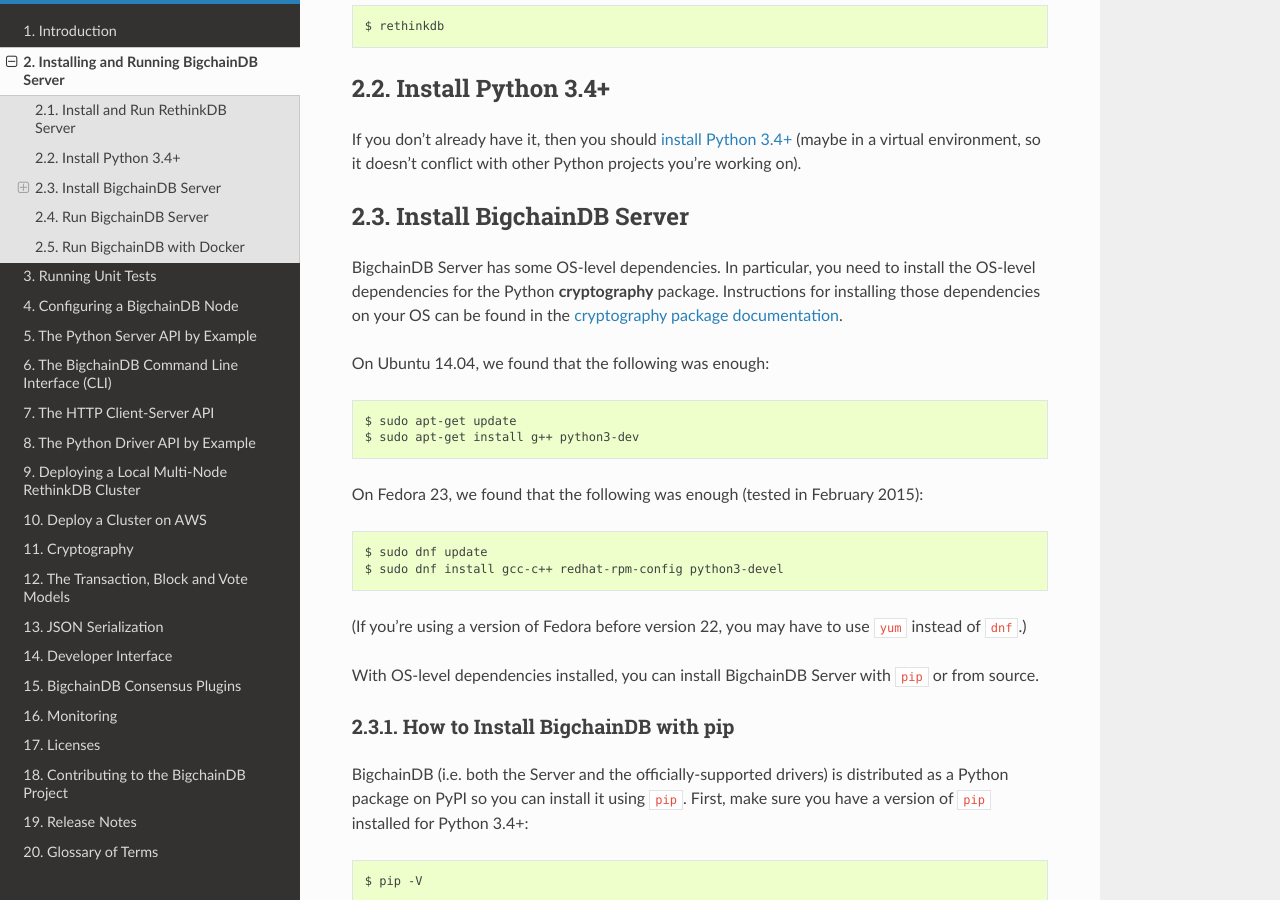
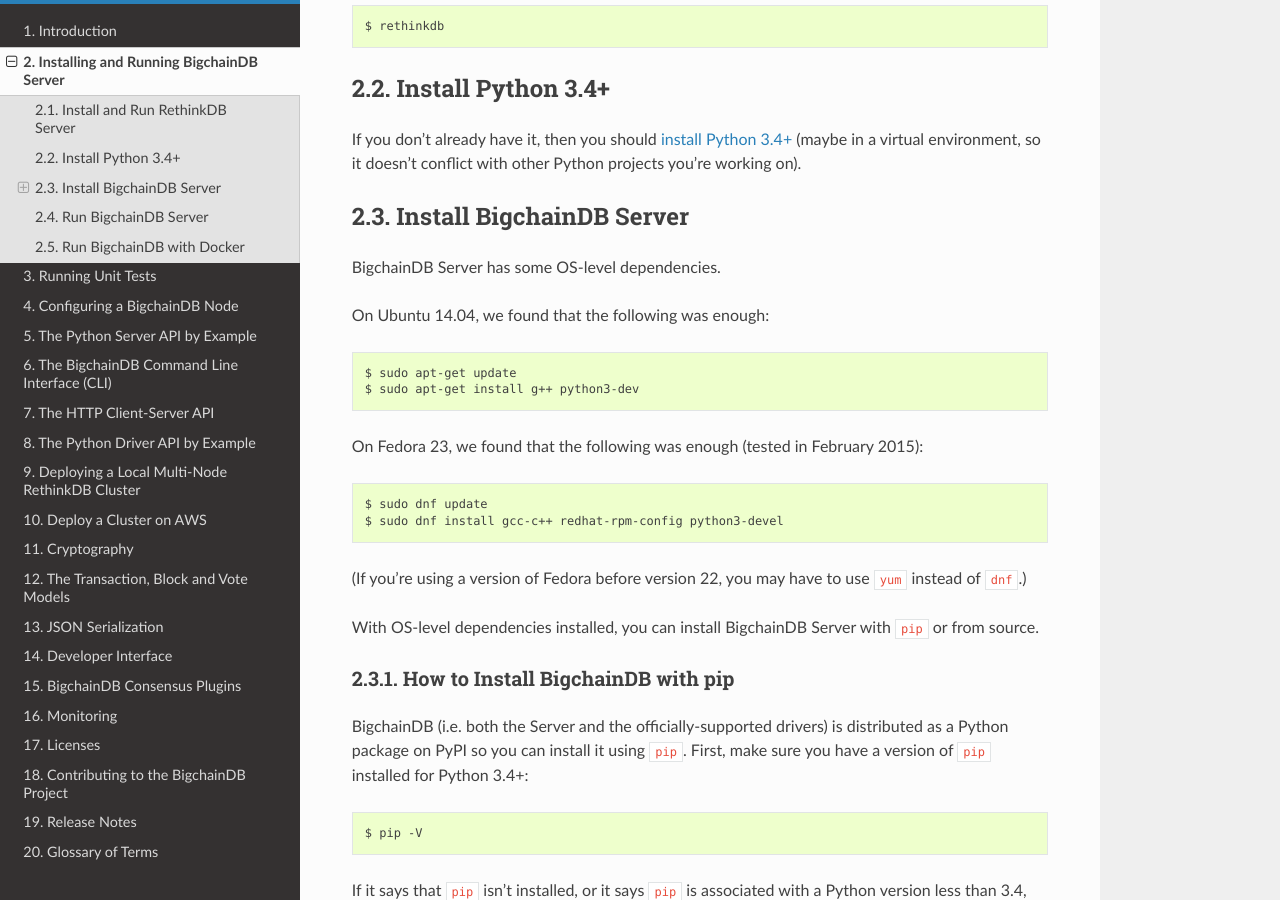
Before and after one commit to bigchaindb/bigchaindb, a Sphinx documentation site: the page built from docs/source/installing-server.md, in a window 1280 px wide and 900 px high, scrolled down 691 px. Built offline with Sphinx 7.4.7 and the Read the Docs theme 2.0.0, drawn with Linux system fonts in a browser that asks for light colours.

Commit message:
removed cryptography refs from docs

````diff
--- a/docs/source/installing-server.md
+++ b/docs/source/installing-server.md
@@ -26,7 +26,7 @@
 
 ## Install BigchainDB Server
 
-BigchainDB Server has some OS-level dependencies. In particular, you need to install the OS-level dependencies for the Python **cryptography** package. Instructions for installing those dependencies on your OS can be found in the [cryptography package documentation](https://cryptography.io/en/latest/installation/).
+BigchainDB Server has some OS-level dependencies.
 
 On Ubuntu 14.04, we found that the following was enough:
 ```text
````
